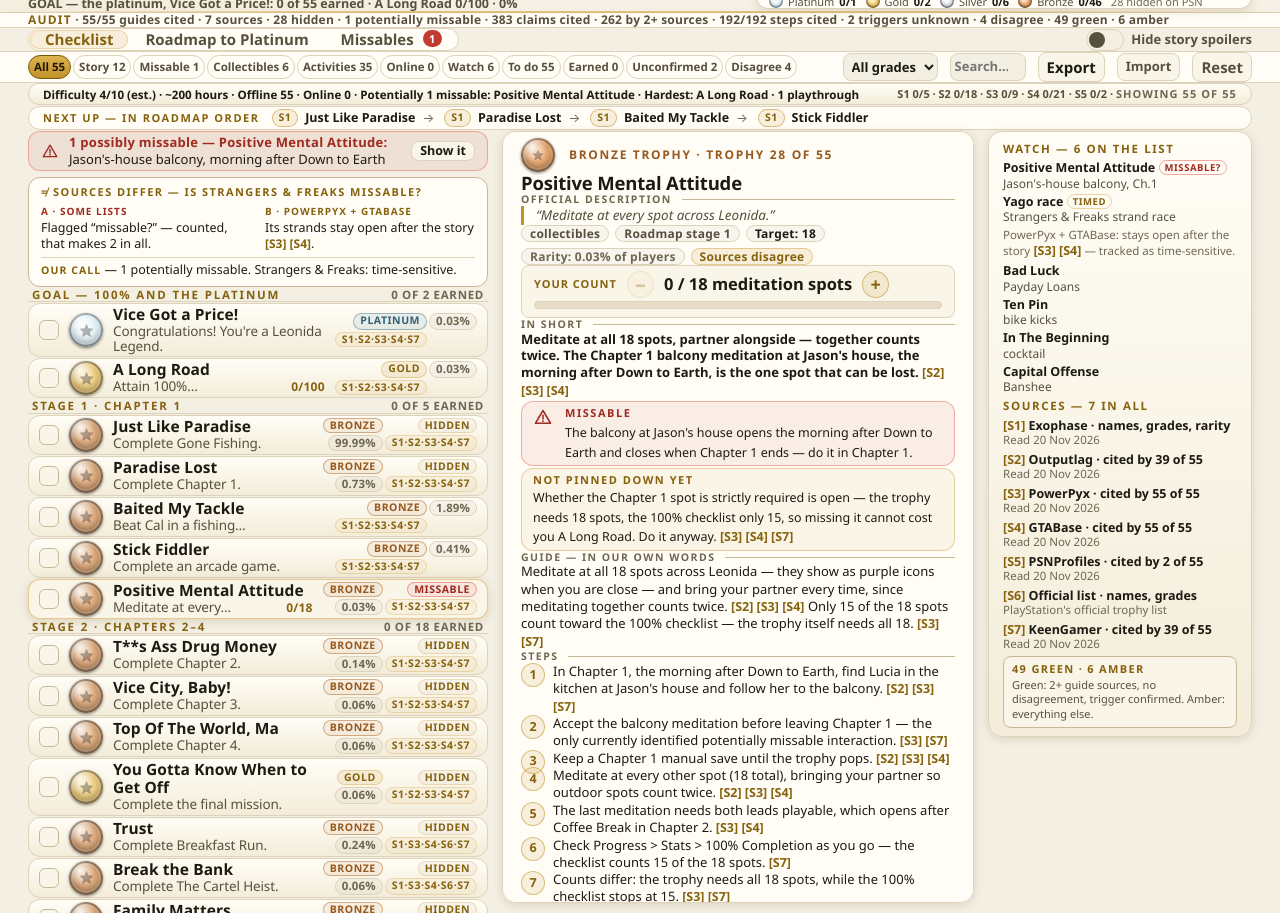
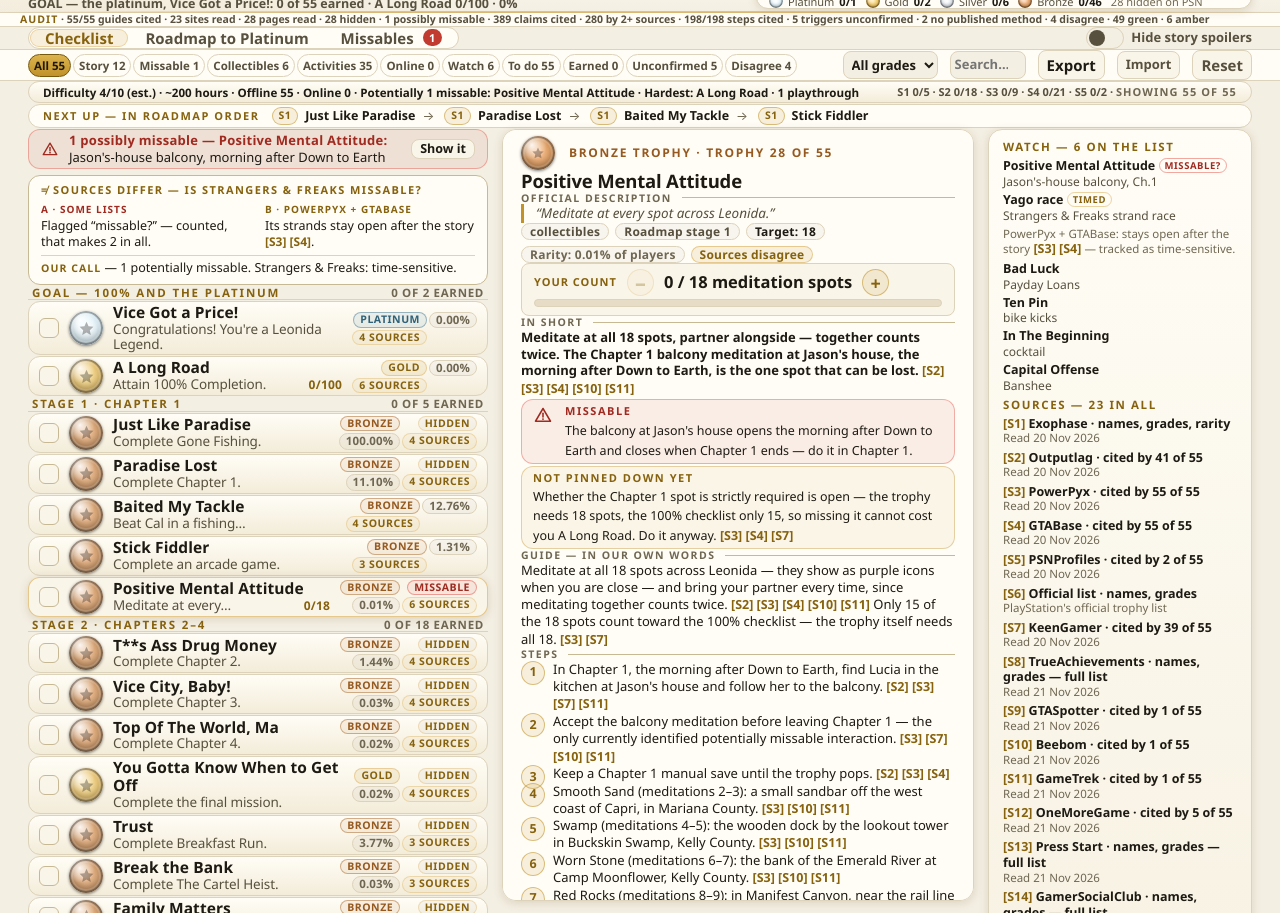
Before and after one commit to cleoworks/gta6-trophy-guide, a plain HTML site: page app/index.html in a window 1280 px wide. Shown: the part 39-952 px from the top of the page. Drawn offline with Linux system fonts and the light colour scheme.

Commit message:
v23: genuine research expansion — 23 sites/28 pages, named meditation spots, per-row source counts, honest trigger framing

```diff
--- a/app/app.js
+++ b/app/app.js
@@ -449,6 +449,10 @@ function rowDescription(text, clipLimit) {
    sources, so a marker can never point at a source the trophy does
    not cite. Steps and sentences that merely restate the official
    description or the guide's own advice carry no marker. */
+/* v23: sixteen more launch-week lists and guides were read in full (registry
+   S8-S23; reading ledger, 21 November 2026) and are cited only where a
+   trophy's own text uses their fact — the same subset check keeps every
+   marker honest. Trophy 28's steps now name all ten meditation spots. */
 const STEP_CITES = {
   1: { 1: 'S7', 2: ['S2', 'S3', 'S4'], 3: ['S7', 'S3', 'S4'] },
   2: { 1: ['S2', 'S3', 'S4'], 2: 'S7', 3: ['S3', 'S4'] },
@@ -462,49 +466,49 @@ const STEP_CITES = {
   10: { 1: ['S3', 'S4'], 2: 'S7', 3: ['S3', 'S4'] },
   11: { 1: ['S3', 'S4'], 2: 'S7', 3: ['S3', 'S4'] },
   12: { 1: ['S3', 'S4'], 2: 'S7', 3: ['S3', 'S4'] },
-  13: { 1: ['S3', 'S4'], 2: 'S7', 3: ['S3', 'S4'] },
-  14: { 1: ['S2', 'S3', 'S4'], 2: 'S7', 3: 'S7' },
+  13: { 1: ['S3', 'S4'], 2: 'S7', 3: ['S3', 'S4', 'S16'] },
+  14: { 1: ['S2', 'S3', 'S4'], 2: ['S7', 'S23'], 3: 'S7' },
   15: { 1: ['S3', 'S4'], 2: 'S7', 3: ['S2', 'S3', 'S4'], 4: ['S3', 'S4'], 5: 'S3' },
-  16: { 1: 'S4', 2: 'S4' },
-  17: { 1: ['S3', 'S4'], 2: 'S7', 3: ['S2', 'S3', 'S4'] },
+  16: { 1: ['S4', 'S15', 'S17'], 2: ['S4', 'S12'] },
+  17: { 1: ['S3', 'S4', 'S16', 'S17'], 2: 'S7', 3: ['S2', 'S3', 'S4', 'S16', 'S17'] },
   18: { 1: ['S2', 'S3', 'S4'], 2: 'S7', 3: 'S7' },
   19: { 1: ['S3', 'S4', 'S7'], 2: ['S3', 'S4'], 3: 'S7' },
   20: { 1: 'S2', 2: ['S3', 'S4'], 3: 'S7' },
   21: { 1: ['S3', 'S4'], 2: ['S3', 'S4', 'S7'], 3: ['S3', 'S4'] },
   22: { 1: 'S2', 2: ['S3', 'S4'], 3: ['S3', 'S4'] },
-  23: { 1: ['S3', 'S4'], 2: 'S7', 3: ['S3', 'S4'] },
-  24: { 1: 'S4', 2: 'S7', 3: ['S3', 'S4'] },
+  23: { 1: ['S3', 'S4', 'S15'], 2: 'S7', 3: ['S3', 'S4', 'S15'] },
+  24: { 1: ['S4', 'S16'], 2: 'S7', 3: ['S3', 'S4'] },
   25: { 1: ['S3', 'S4', 'S7'], 2: ['S3', 'S4'], 3: ['S3', 'S4'], 4: 'S2', 5: 'S7', 6: 'S7' },
-  26: { 1: ['S3', 'S4'], 2: 'S7', 3: ['S3', 'S4'] },
-  27: { 1: ['S2', 'S4'], 2: 'S4', 3: ['S3', 'S4'] },
-  28: { 1: ['S2', 'S3', 'S7'], 2: ['S3', 'S7'], 3: ['S2', 'S3', 'S4'], 4: ['S2', 'S3', 'S4'], 5: ['S3', 'S4'], 6: 'S7', 7: ['S3', 'S7'] },
-  29: { 1: 'S7', 2: ['S2', 'S4'], 3: 'S2' },
+  26: { 1: ['S3', 'S4', 'S15'], 2: 'S7', 3: ['S3', 'S4'] },
+  27: { 1: ['S2', 'S4'], 2: 'S4', 3: ['S3', 'S4', 'S15'] },
+  28: { 1: ['S2', 'S3', 'S7', 'S11'], 2: ['S3', 'S7', 'S10', 'S11'], 3: ['S2', 'S3', 'S4'], 4: ['S3', 'S10', 'S11'], 5: ['S3', 'S10', 'S11'], 6: ['S3', 'S10', 'S11'], 7: ['S3', 'S10', 'S11'], 8: ['S3', 'S10', 'S11'], 9: ['S3', 'S10', 'S11'], 10: ['S3', 'S10', 'S11'], 11: ['S3', 'S10', 'S11'], 12: ['S3', 'S10', 'S11'], 13: ['S3', 'S7'] },
+  29: { 1: ['S7', 'S15'], 2: ['S2', 'S4'], 3: 'S2' },
   30: { 1: 'S7', 2: 'S4', 3: ['S3', 'S4'] },
-  31: { 1: 'S7', 2: ['S3', 'S4', 'S7'], 3: ['S3', 'S4'] },
+  31: { 1: 'S7', 2: ['S3', 'S4', 'S7', 'S16'], 3: ['S3', 'S4'] },
   32: { 1: ['S2', 'S4'], 2: ['S3', 'S4'], 3: ['S2', 'S3', 'S4'] },
-  33: { 1: 'S4', 2: ['S2', 'S4'], 3: ['S2', 'S4'], 4: ['S3', 'S4'] },
-  34: { 1: ['S3', 'S4', 'S7'], 2: ['S2', 'S3', 'S4'], 3: 'S2', 4: ['S2', 'S3', 'S4'], 5: ['S3', 'S4'] },
+  33: { 1: 'S4', 2: ['S2', 'S4'], 3: ['S2', 'S4'], 4: ['S3', 'S4', 'S17'] },
+  34: { 1: ['S3', 'S4', 'S7'], 2: ['S2', 'S3', 'S4'], 3: 'S2', 4: ['S2', 'S3', 'S4', 'S18'], 5: ['S3', 'S4', 'S15', 'S17'] },
   35: { 1: ['S2', 'S3', 'S4'], 2: ['S3', 'S4', 'S7'], 3: ['S2', 'S3', 'S4'] },
   36: { 1: ['S3', 'S4', 'S7'], 2: ['S2', 'S3', 'S4'], 3: ['S2', 'S4'], 4: 'S3' },
-  37: { 1: ['S3', 'S4'], 2: ['S2', 'S3', 'S4'], 3: ['S2', 'S3', 'S4'] },
-  38: { 1: 'S3', 2: ['S2', 'S3', 'S4'], 3: 'S7', 4: ['S2', 'S4'] },
-  39: { 1: ['S2', 'S3', 'S4'], 2: ['S2', 'S4'], 3: ['S2', 'S4'], 4: 'S3' },
-  40: { 1: ['S2', 'S3', 'S4'], 2: ['S2', 'S4'], 3: ['S2', 'S3', 'S4'], 4: ['S3', 'S4'] },
+  37: { 1: ['S3', 'S4'], 2: ['S2', 'S3', 'S4', 'S17'], 3: ['S2', 'S3', 'S4', 'S17'] },
+  38: { 1: 'S3', 2: ['S2', 'S3', 'S4', 'S15', 'S16'], 3: 'S7', 4: ['S2', 'S4'] },
+  39: { 1: ['S2', 'S3', 'S4', 'S16'], 2: ['S2', 'S4'], 3: ['S2', 'S4'], 4: 'S3' },
+  40: { 1: ['S2', 'S3', 'S4', 'S18'], 2: ['S2', 'S4'], 3: ['S2', 'S3', 'S4'], 4: ['S3', 'S4'] },
   41: { 1: ['S3', 'S4'], 2: ['S2', 'S4'] },
-  42: { 1: 'S5', 2: ['S3', 'S4', 'S7'], 3: 'S7' },
-  43: { 1: ['S3', 'S4', 'S7'], 2: ['S2', 'S3', 'S4'], 3: ['S2', 'S3', 'S4'] },
+  42: { 1: ['S5', 'S12'], 2: ['S3', 'S4', 'S7'], 3: 'S7' },
+  43: { 1: ['S3', 'S4', 'S7'], 2: ['S2', 'S3', 'S4', 'S12'], 3: ['S2', 'S3', 'S4'] },
   44: { 1: 'S2', 2: 'S3', 3: 'S3' },
   45: { 1: 'S3', 2: 'S3', 3: ['S3', 'S4'], 4: ['S3', 'S7'] },
   46: { 1: ['S2', 'S4'], 2: ['S2', 'S3', 'S4'], 3: ['S4', 'S3'] },
-  47: { 1: 'S2', 2: ['S2', 'S4'], 3: 'S7', 4: 'S3' },
-  48: { 1: ['S3', 'S4', 'S7'], 2: 'S2', 3: ['S3', 'S4'], 4: ['S3', 'S4'] },
+  47: { 1: 'S2', 2: ['S2', 'S4', 'S17'], 3: 'S7', 4: 'S3' },
+  48: { 1: ['S3', 'S4', 'S7'], 2: ['S2', 'S12'], 3: ['S3', 'S4'], 4: ['S3', 'S4'] },
   49: { 1: ['S4', 'S3'], 2: 'S3', 3: ['S3', 'S4'], 4: ['S3', 'S2', 'S4'] },
   50: { 1: 'S3', 2: 'S3', 3: 'S3', 4: 'S3' },
   51: { 1: ['S3', 'S7'], 2: ['S3', 'S4'], 3: ['S4', 'S3'], 4: ['S3', 'S4'] },
   52: { 1: ['S2', 'S4'], 2: ['S2', 'S4'], 3: 'S2', 4: ['S3', 'S4'] },
   53: { 1: ['S3', 'S4', 'S7'], 2: 'S2', 3: ['S3', 'S4', 'S7'] },
-  54: { 1: ['S2', 'S3', 'S4'], 2: ['S2', 'S3', 'S4'], 3: ['S2', 'S3', 'S4'] },
-  55: { 1: ['S2', 'S3', 'S4'], 2: ['S2', 'S4'], 3: ['S2', 'S4'], 4: ['S3', 'S4'] },
+  54: { 1: ['S2', 'S3', 'S4'], 2: ['S2', 'S3', 'S4', 'S12', 'S18'], 3: ['S2', 'S3', 'S4', 'S18'] },
+  55: { 1: ['S2', 'S3', 'S4', 'S16'], 2: ['S2', 'S4'], 3: ['S2', 'S4'], 4: ['S3', 'S4'] },
 };
 
 /* Guide-prose citations, same discipline as STEP_CITES: a marker only
@@ -525,49 +529,49 @@ const GUIDE_CITES = {
   10: { 2: ['S3', 'S4'] },
   11: { 2: ['S3', 'S4'] },
   12: { 2: ['S3', 'S4'] },
-  13: { 2: ['S3', 'S4'] },
-  14: { 2: ['S2', 'S3', 'S4'], 3: ['S3', 'S4'], 4: ['S2', 'S3', 'S4'] },
+  13: { 2: ['S3', 'S4', 'S16'] },
+  14: { 2: ['S2', 'S3', 'S4'], 3: ['S3', 'S4', 'S9', 'S23'], 4: ['S2', 'S3', 'S4'] },
   15: { 2: ['S3', 'S4'], 3: 'S4', 4: 'S4', 6: ['S2', 'S3', 'S4'] },
-  16: { 1: ['S3', 'S4', 'S5'], 2: 'S4', 3: 'S4' },
-  17: { 1: ['S2', 'S3', 'S4'], 4: 'S4' },
+  16: { 1: ['S3', 'S4', 'S5'], 2: ['S4', 'S15', 'S17'], 3: 'S4' },
+  17: { 1: ['S2', 'S3', 'S4', 'S16', 'S17'], 4: 'S4' },
   18: { 1: ['S2', 'S3', 'S4'], 2: ['S2', 'S3', 'S4'] },
   19: { 1: ['S3', 'S4'], 2: 'S4', 3: ['S3', 'S4'] },
   20: { 2: 'S2', 3: ['S3', 'S4'] },
   21: { 2: ['S3', 'S4'] },
   22: { 2: 'S2', 3: ['S3', 'S4'] },
-  23: { 2: ['S3', 'S4'], 3: 'S4' },
-  24: { 2: ['S3', 'S4'] },
+  23: { 2: ['S3', 'S4', 'S15'], 3: ['S4', 'S15'] },
+  24: { 2: ['S3', 'S4', 'S16'] },
   25: { 2: ['S3', 'S4'], 3: ['S3', 'S4'], 4: 'S2' },
-  26: { 2: ['S3', 'S4'], 3: 'S4' },
-  27: { 2: ['S3', 'S4'], 3: ['S2', 'S4'] },
-  28: { 1: ['S2', 'S3', 'S4'], 2: ['S3', 'S7'] },
-  29: { 2: ['S3', 'S4'], 3: ['S2', 'S4'], 4: 'S2', 5: ['S3', 'S4'] },
+  26: { 2: ['S3', 'S4', 'S15'], 3: 'S4' },
+  27: { 2: ['S3', 'S4', 'S15'], 3: ['S2', 'S4', 'S15'] },
+  28: { 1: ['S2', 'S3', 'S4', 'S10', 'S11'], 2: ['S3', 'S7'] },
+  29: { 2: ['S3', 'S4', 'S15'], 3: ['S2', 'S4'], 4: 'S2', 5: ['S3', 'S4', 'S15'] },
   30: { 3: ['S3', 'S4'] },
-  31: { 3: ['S3', 'S4'] },
+  31: { 3: ['S3', 'S4', 'S16'] },
   32: { 2: ['S2', 'S4'], 4: ['S2', 'S3', 'S4'] },
-  33: { 2: ['S3', 'S4'], 3: ['S3', 'S4'], 4: ['S2', 'S4'], 5: ['S2', 'S4'] },
-  34: { 3: 'S2', 4: ['S3', 'S4'], 5: ['S2', 'S3', 'S4'] },
+  33: { 2: ['S3', 'S4'], 3: ['S3', 'S4', 'S17'], 4: ['S2', 'S4'], 5: ['S2', 'S4'] },
+  34: { 3: 'S2', 4: ['S3', 'S4', 'S15', 'S17', 'S18'], 5: ['S2', 'S3', 'S4', 'S18'] },
   35: { 2: ['S2', 'S3', 'S4'], 4: ['S2', 'S3', 'S4'] },
   36: { 2: ['S2', 'S3', 'S4'], 3: 'S4', 4: 'S4', 6: ['S2', 'S4'] },
-  37: { 2: ['S2', 'S3', 'S4'], 3: ['S2', 'S3', 'S4'], 5: ['S2', 'S3', 'S4'] },
-  38: { 2: ['S2', 'S3', 'S4'], 3: ['S3', 'S4'] },
-  39: { 2: ['S2', 'S3', 'S4'], 3: ['S2', 'S4'], 4: ['S2', 'S4'], 5: ['S2', 'S3', 'S4'] },
-  40: { 2: ['S2', 'S3', 'S4'], 3: ['S2', 'S4'], 4: ['S2', 'S4'], 5: 'S4', 6: 'S4', 7: ['S2', 'S3', 'S4'] },
+  37: { 2: ['S2', 'S3', 'S4'], 3: ['S2', 'S3', 'S4', 'S17'], 5: ['S2', 'S3', 'S4', 'S17'] },
+  38: { 2: ['S2', 'S3', 'S4', 'S15', 'S16'], 3: ['S3', 'S4'] },
+  39: { 2: ['S2', 'S3', 'S4', 'S16'], 3: ['S2', 'S4', 'S18'], 4: ['S2', 'S4', 'S18'], 5: ['S2', 'S3', 'S4'] },
+  40: { 2: ['S2', 'S3', 'S4', 'S15', 'S18'], 3: ['S2', 'S4'], 4: ['S2', 'S4', 'S15'], 5: 'S4', 6: ['S4', 'S18'], 7: ['S2', 'S3', 'S4'] },
   41: { 1: ['S3', 'S4'], 2: 'S4', 3: ['S2', 'S4'] },
   42: { 1: 'S5', 2: ['S3', 'S4'] },
-  43: { 1: ['S2', 'S3', 'S4'], 3: 'S4', 4: ['S2', 'S3', 'S4'] },
+  43: { 1: ['S2', 'S3', 'S4', 'S12'], 3: 'S4', 4: ['S2', 'S3', 'S4'] },
   44: { 1: 'S3', 2: ['S2', 'S4'], 3: 'S2', 4: ['S2', 'S3', 'S4'] },
   45: { 1: ['S3', 'S4'], 2: 'S3', 4: ['S2', 'S4'] },
   46: { 1: ['S2', 'S4'], 3: ['S2', 'S3', 'S4'], 4: 'S4', 5: 'S4' },
-  47: { 2: 'S2', 3: 'S4', 4: 'S4' },
+  47: { 2: ['S2', 'S17'], 3: 'S4', 4: 'S4' },
   48: { 2: 'S2', 3: 'S4', 4: 'S4' },
   49: { 1: 'S4', 2: 'S3', 3: 'S2', 5: 'S3' },
   50: { 1: 'S3', 2: 'S3', 3: 'S3', 4: ['S2', 'S4'] },
   51: { 2: ['S3', 'S4'], 3: 'S3' },
   52: { 2: ['S3', 'S4'], 3: 'S2', 4: 'S4', 5: 'S2' },
   53: { 2: 'S2', 3: 'S4' },
-  54: { 2: ['S2', 'S3', 'S4'], 3: ['S2', 'S3', 'S4'] },
-  55: { 2: ['S2', 'S3', 'S4'], 3: 'S4', 4: ['S2', 'S4'], 5: 'S4' },
+  54: { 2: ['S2', 'S3', 'S4', 'S15'], 3: ['S2', 'S3', 'S4', 'S18'] },
+  55: { 2: ['S2', 'S3', 'S4', 'S16'], 3: 'S4', 4: ['S2', 'S4'], 5: 'S4' },
 };
 
 /* IN SHORT citations, same discipline as the other two tables: the
@@ -604,7 +608,7 @@ const SHORT_CITES = {
   25: ['S3', 'S4'],
   26: ['S3', 'S4'],
   27: ['S2', 'S4'],
-  28: ['S2', 'S3', 'S4'],
+  28: ['S2', 'S3', 'S4', 'S10', 'S11'],
   29: ['S2', 'S3', 'S4'],
   30: ['S3', 'S4'],
   31: ['S2', 'S3', 'S4'],
@@ -618,7 +622,7 @@ const SHORT_CITES = {
   39: ['S2', 'S3', 'S4'],
   40: ['S2', 'S3', 'S4'],
   41: ['S3', 'S4'],
-  42: ['S3', 'S4'],
+  42: ['S3', 'S4', 'S12'],
   43: ['S2', 'S3', 'S4'],
   44: ['S2', 'S3', 'S4'],
   45: ['S2', 'S3', 'S4'],
@@ -717,7 +721,7 @@ function visibleTrophies() {
     if (kindFilter === 'watch' && !WATCH_LIST.includes(t.id)) return false;
     if (kindFilter === 'todo' && earned.has(t.name)) return false;
     if (kindFilter === 'earned' && !earned.has(t.name)) return false;
-    if (kindFilter === 'unconfirmed' && !t.triggerUnknown) return false;
+    if (kindFilter === 'unconfirmed' && !t.triggerUnknown && !t.triggerCandidate) return false;
     if (kindFilter === 'disagree' && !t.disagree) return false;
     if (kindFilter === 'online') return false;
     if (kindFilter !== 'all' && kindFilter !== 'missable' && kindFilter !== 'watch' && kindFilter !== 'todo' && kindFilter !== 'earned' && kindFilter !== 'unconfirmed' && kindFilter !== 'disagree' && t.kind !== kindFilter) return false;
@@ -801,10 +805,17 @@ function trophyRow(trophy) {
      its clip budget (v22: 16 for money counters, else 21).
      v22: two cases print the description WHOLE instead — the
      platinum's row (its line is the guide's goal; no ellipsis
-     there) and every row of a short list (listFullDesc). */
+     there) and every row of a short list (listFullDesc).
+     v23: the whole-print case is the Goal group (stage 5), not
+     just the platinum — A Long Road's line is the other half of
+     the masthead's GOAL line, and at 23 characters it fits its
+     box beside the counter pill whole (the probe asserts no
+     overflow), so the row no longer clips it to 'Attain 100%…'.
+     Only the platinum takes the wrap class; this row stays on
+     one line at the uniform row height. */
   desc.textContent = hidden
     ? 'Earn this trophy to reveal it.'
-    : (listFullDesc || trophy.grade === 'platinum')
+    : (listFullDesc || trophy.stage === 5)
       ? trophy.description
       : rowDescription(trophy.description, trophy.counter ? (trophy.counter.money ? 16 : 21) : 0);
   if (trophy.grade === 'platinum') desc.classList.add('desc-full');
@@ -861,20 +872,22 @@ function trophyRow(trophy) {
   if (rarity) {
     const rarityTag = document.createElement('span');
     rarityTag.className = 'tag rarity';
-    rarityTag.title = 'Share of Exophase-tracked players who have earned this trophy (20 November 2026)';
+    rarityTag.title = 'Share of Exophase-tracked players who have earned this trophy (21 November 2026)';
     // v22: the row tag is the bare figure (the panel's tag keeps
     // 'of players'); the saved width goes to the description.
     rarityTag.textContent = rarity;
     tags.append(rarityTag);
   }
-  // Every row names the sources its trophy cites — the registry refs,
-  // resolvable in the guide panel and the footer registry.
-  const refs = (trophy.sources ?? []).map((s) => s.ref);
-  if (refs.length) {
+  // v23: every row carries the count of sources its own markers
+  // cite — the number varies trophy by trophy because the markers
+  // do; the title names them. (The registry refs themselves are
+  // listed in the guide panel and the footer registry.)
+  const cited = markerRefs(trophy);
+  if (cited.size) {
     const refsTag = document.createElement('span');
     refsTag.className = 'tag refs';
-    refsTag.title = 'Sources cited for this trophy: ' + refs.map((r) => sourceRegistry.get(r)?.name ?? r).join(', ');
-    refsTag.textContent = refs.join('·');
+    refsTag.title = 'Sources cited for this trophy: ' + [...cited].map((r) => sourceRegistry.get(r)?.name ?? r).join(', ');
+    refsTag.textContent = cited.size + (cited.size === 1 ? ' source' : ' sources');
     tags.append(refsTag);
   }
   li.append(tags);
@@ -1167,7 +1180,8 @@ function renderRail() {
     ref.className = 'src-ref';
     ref.textContent = '[' + entry.id + ']';
     let support;
-    if (entry.id === 'S1') support = 'names, grades, rarity';
+    if (entry.support) support = entry.support;
+    else if (entry.id === 'S1') support = 'names, grades, rarity';
     else if (entry.id === 'S6') support = 'names, grades';
     else support = 'cited by ' + trophies.filter((t) => markerRefs(t).has(entry.id)).length + ' of ' + trophies.length;
     const displayName = entry.id === 'S6' ? 'Official list' : entry.name;
@@ -1205,7 +1219,8 @@ function renderRail() {
 }
 
 /* The refs a trophy's inline markers actually show: every step marker
-   plus every guide-sentence marker, each subset-checked against the
+   every guide-sentence marker and the IN SHORT summary's refs,
+   each subset-checked against the
    trophy's own cited sources. This is the honest "cited by" count —
    the registry listing (sources[]) says which sources back the guide,
    the markers say which sources a reader can see doing work. */
@@ -1218,6 +1233,7 @@ function markerRefs(trophy) {
   matches.forEach((_, i) => {
     for (const ref of citedRefs(trophy, GUIDE_CITES[trophy.id]?.[i + 1])) refs.add(ref);
   });
+  for (const ref of citedRefs(trophy, SHORT_CITES[trophy.id])) refs.add(ref);
   return refs;
 }
 
@@ -1254,6 +1270,7 @@ function renderAudit() {
     });
   }
   const unknownCount = trophies.filter((t) => t.triggerUnknown).length;
+  const candidateCount = trophies.filter((t) => t.triggerCandidate).length;
   const disagreeCount = trophies.filter((t) => t.disagree).length;
   // Claims cited (v21): every unit the citation tables mark — a
   // step, a guide sentence (split exactly as guideParagraph
@@ -1282,15 +1299,20 @@ function renderAudit() {
     (t.sources ?? []).filter((s) => !['S1', 'S6'].includes(s.ref)).length >= 2
     && !t.disagree && !t.triggerUnknown).length;
   const amberCount = trophies.length - greenCount;
+  // v23: two segments tightened so the longer line still fits
+  // its one-line band whole — 'possibly' is the banner's own word
+  // for the same count, and 'no published method' drops only the
+  // 'with'. No number and no meaning changes.
   const parts = [
     cited + '/' + trophies.length + ' guides cited',
-    (doc.sourceRegistry ?? []).length + ' sources',
+    (doc.sourceRegistry ?? []).length + ' sites read',
+    (doc.pagesRead ?? 0) + ' pages read',
     hiddenCount + ' hidden',
-    missableCount + ' potentially missable',
+    missableCount + ' possibly missable',
     claimsCited + ' claims cited',
     claimsMulti + ' by 2+ sources',
     citedSteps + '/' + totalSteps + ' steps cited',
-    unknownCount + ' triggers unknown',
+    (unknownCount + candidateCount) + ' triggers unconfirmed · ' + unknownCount + ' no published method',
     disagreeCount + ' disagree',
     greenCount + ' green',
     amberCount + ' amber',
@@ -1866,7 +1888,7 @@ function renderMissables() {
   }
   const done = document.createElement('p');
   done.className = 'roadmap-intro';
-  done.textContent = 'That is the whole list: 1 trophy reported as potentially missable and 1 time-sensitive strand race — PowerPyx, GTABase, Outputlag and KeenGamer all name the same single candidate. The other 53 trophies stay open after the credits — the story mission trophies pop as you finish each mission, and the open-world trophies never close.';
+  done.textContent = 'That is the whole list: 1 trophy reported as potentially missable and 1 time-sensitive strand race — PowerPyx, GTABase, Outputlag, KeenGamer, GTASpotter, GTASnaps and EGamers all name the same single candidate. The other 53 trophies stay open after the credits — the story mission trophies pop as you finish each mission, and the open-world trophies never close.';
   list.append(done);
 }
 
@@ -1889,7 +1911,7 @@ function renderChipCounts() {
     watch: WATCH_LIST.length,
     todo: trophies.length - earned.size,
     earned: earned.size,
-    unconfirmed: trophies.filter((t) => t.triggerUnknown).length,
+    unconfirmed: trophies.filter((t) => t.triggerUnknown || t.triggerCandidate).length,
     disagree: trophies.filter((t) => t.disagree).length,
   };
   for (const chip of document.querySelectorAll('#kindFilters .chip')) {
--- a/app/style.css
+++ b/app/style.css
@@ -300,16 +300,22 @@ button { cursor: pointer; }
 .mc-hidden { color: var(--faint); }
 
 /* ---------- Audit strip: what the guide contains, in two quiet lines ---------- */
+/* v23: the strip carries two more segments (sites/pages read)
+   and a longer trigger segment; at 12px the line overflowed its
+   band and the ellipsis sawn off the green/amber tail. The type
+   steps down to 10.5px with tighter stride and narrower gutters
+   so the whole line stands on one line again — it is a caption
+   strip, and every number in it is unchanged. */
 .audit-strip {
   margin: 0;
-  padding: 0 28px;
+  padding: 0 20px;
   background: var(--surface);
   border-bottom: 1px solid var(--line);
   color: var(--muted);
-  font-size: 12px;
+  font-size: 10.5px;
   font-weight: 600;
   line-height: 1.22;
-  letter-spacing: 0.02em;
+  letter-spacing: 0;
   font-variant-numeric: tabular-nums;
 }
 .audit-line { display: block; white-space: nowrap; overflow: hidden; text-overflow: ellipsis; }
```
Also changed, not shown: app/index.html (+3 -3 lines), shots.json (+2 -2 lines), app/data/trophies.json, screenshots/1-cover.jpg, screenshots/2-roadmap.jpg, screenshots/3-missables.jpg, screenshots/4-watch.jpg.
